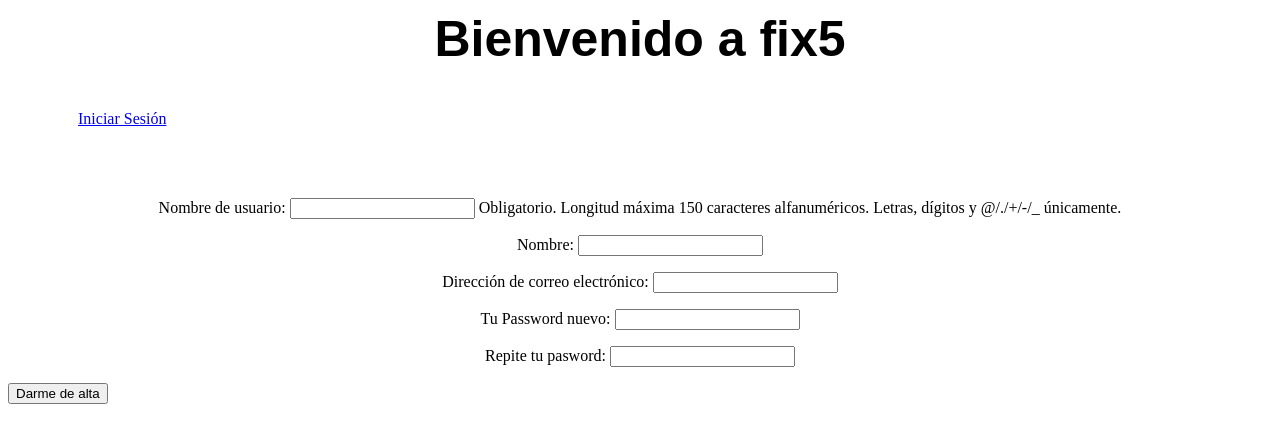
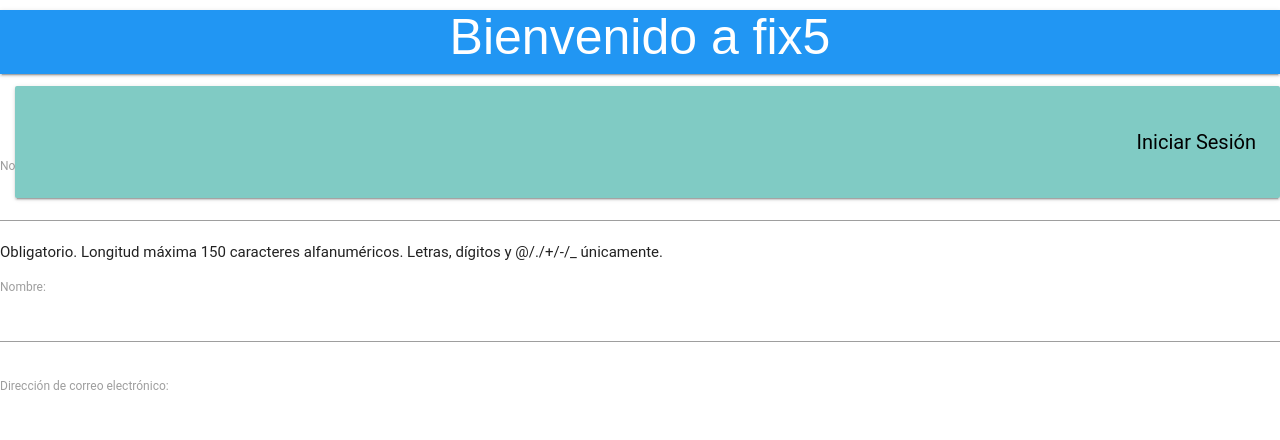
Before and after one commit to angel-blas/fix5, a Django app: page /accounts/alta/ in a window 1280 px wide. Shown: the top 440 px of the page. Run offline with Django 3.2, Linux system fonts and the light colour scheme; some libraries are stand-ins or nearby versions; some web fonts are replaced.

Commit message:
CambiosEnNombres

```diff
--- a/templates/base.html
+++ b/templates/base.html
@@ -1,5 +1,6 @@
 <html>
 <head>
+<link rel="stylesheet" href="https://cdnjs.cloudflare.com/ajax/libs/materialize/0.97.6/css/materialize.min.css">
     <title>Fix5</title>
     <style>
         body{
@@ -23,20 +24,28 @@
         	text-align: right;
         	font-size: 15px;
         }
-        .black-text{margin-left: 35px;}
+        .black-text{
+            margin-left: 15px;
+            text-align: right;
+            color #AFF456;
+            font-size: 20px;
+        }
+
     </style>
 </head>
 <body>
     <nav class="blue">
     <h2 id="titulito">Bienvenido a fix5</h2>
     <div class="nav-wrapper black-text">
+    <div class="card-panel teal lighten-3">
     {%if request.user.is_authenticated%}
-        <a class="black-text" align="right" href="{%url 'nuevo'%}">Publica algo</a>
-        <a class="black-text" align="right" href="{%url 'perfil'%}">Tu perfil</a>
+        <a class="black-text" href="{%url 'nuevo'%}">Publica algo</a>
+        <a class="black-text" href="{%url 'perfil'%}">Tu perfil</a>
         <a class="black-text" href="{%url 'logout'%}">Cerrar Sesión</a>
     {%else%}
         <a class="black-text" href="{%url 'login'%}">Iniciar Sesión</a>
     {%endif%}
+    </div>
 
     </div>
     </nav>
```
